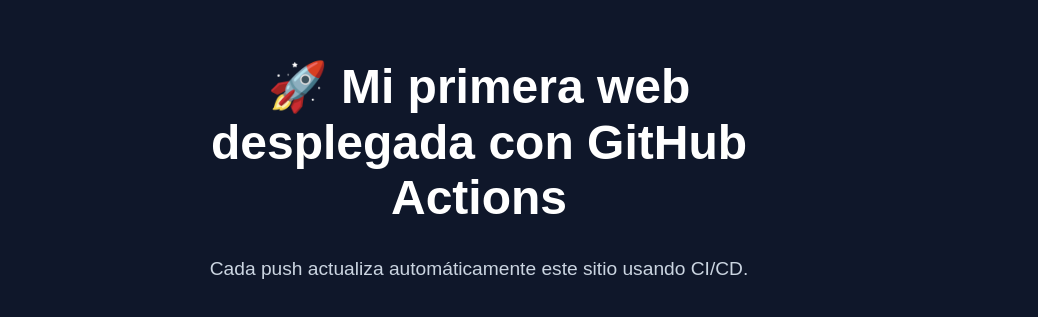
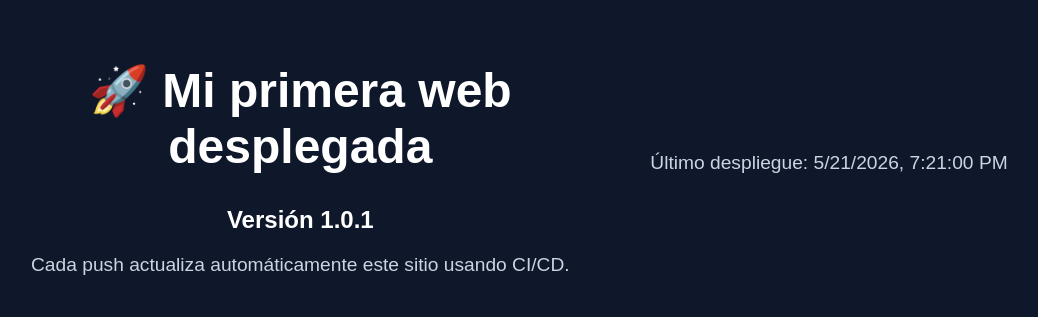
Before and after one commit to luissoberana/github-actions-practice, a website: page index.html in a window 1280 px wide. Shown: the part 237-554 px from the top of the page, without its empty margins (161-1199 px from the left). Drawn offline with Linux system fonts and the light colour scheme.

Commit message:
deply v2

```diff
--- a/index.html
+++ b/index.html
@@ -37,11 +37,21 @@
 
 <body>
   <div class="container">
-    <h1>🚀 Mi primera web desplegada con GitHub Actions</h1>
-
+    <h1>🚀 Mi primera web desplegada</h1>
+     <h2>Versión 1.0.1</h2>
     <p>
       Cada push actualiza automáticamente este sitio usando CI/CD.
     </p>
   </div>
+
+  <p id="fecha"></p>
+
+<script>
+  const fecha = new Date();
+
+  document.getElementById("fecha").innerText =
+    "Último despliegue: " + fecha.toLocaleString();
+</script>
+
 </body>
 </html>
```
Also changed, not shown: .github/workflows/deploy.yml.
